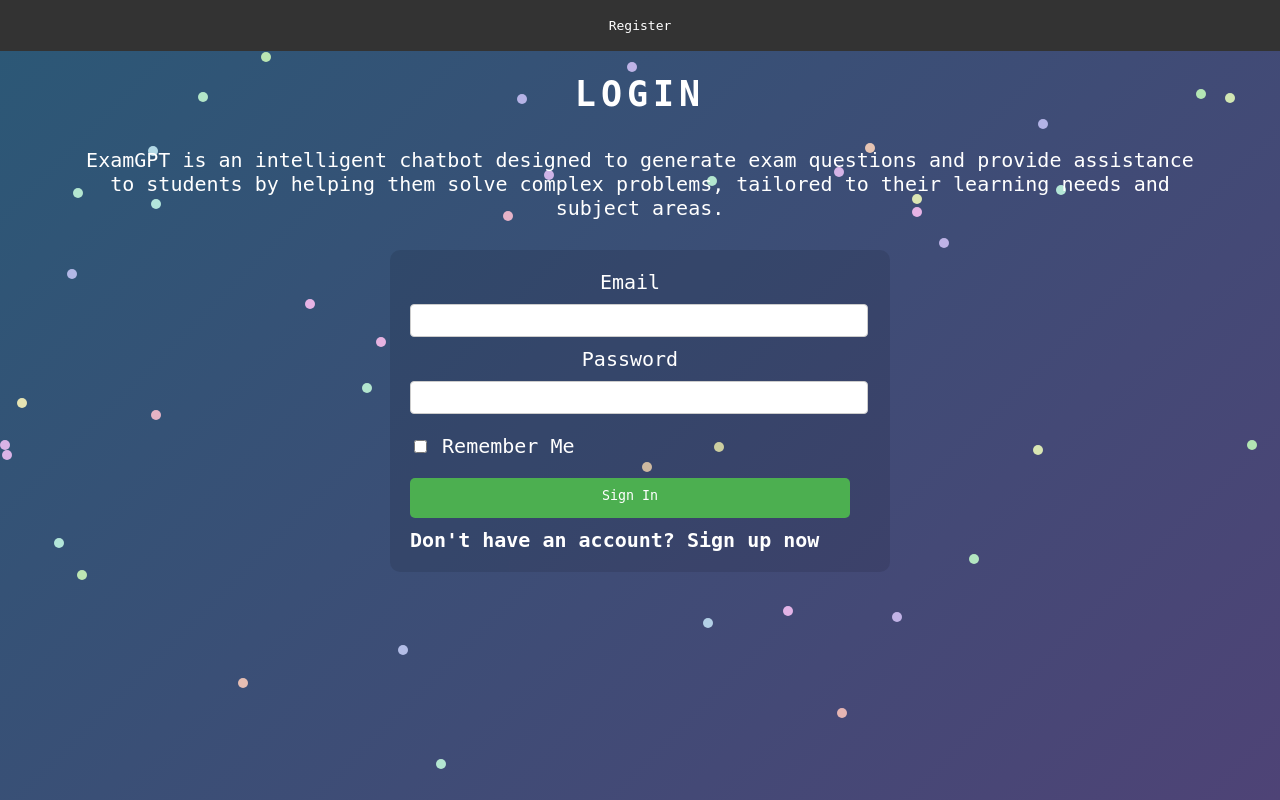
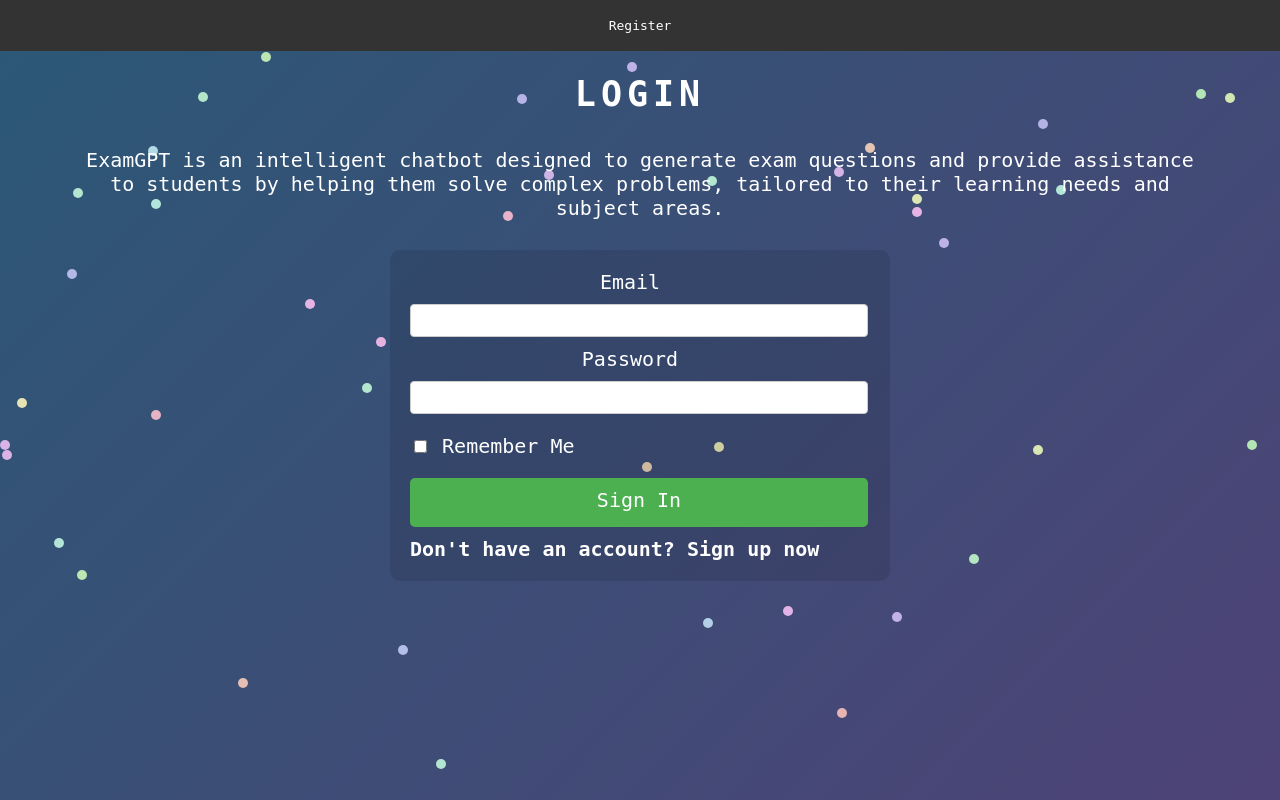
Before and after one commit to demstar16/examGPT, a Flask app: page /login in a window 1280 px wide. Run offline with Flask 3, Linux system fonts and the light colour scheme.

Commit message:
fixed login buttons

```diff
--- a/app/static/style.css
+++ b/app/static/style.css
@@ -83,13 +83,37 @@ body {
 }
 
 .login-buttons {
+  display: inline-block;
   background-color: #4caf50;
   color: white;
   border: none;
   border-radius: 5px;
   padding: 10px;
   cursor: pointer;
+  font-size: 20px;
+  text-align: center;
+  text-decoration: none;
+  outline: none;
+  position: relative;
+  overflow: hidden;
+  width: 458px;
 }
+
+.login-buttons:after {
+  content: "";
+  position: absolute;
+  top: 0;
+  left: 0;
+  right: 0;
+  bottom: 0;
+  background-color: rgba(255, 255, 255, 0);
+  transition: background-color 0.3s;
+}
+
+.login-buttons:hover:after {
+  background-color: rgba(255, 255, 255, 0.1);
+}
+
 
 .login-container a {
   text-decoration: none;
--- a/app/templates/login.html
+++ b/app/templates/login.html
@@ -42,7 +42,7 @@
           </div>
           <p>{{ form.remember_me() }} {{ form.remember_me.label }}</p>
           <div class="form-field">
-            <button type="submit" class="login-buttons">{{ form.submit.label }}</button>
+              <button type="submit" class="login-buttons"><span>{{ form.submit.label }}</span></button>
           </div>
       </form>
         <a href="/register" class="button-link">Don't have an account? Sign up now</a>
```
